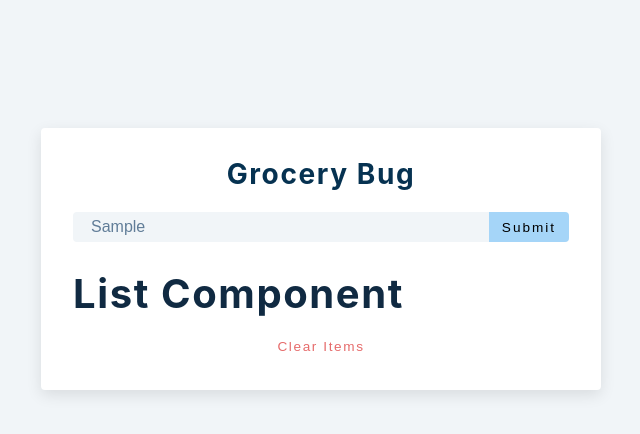
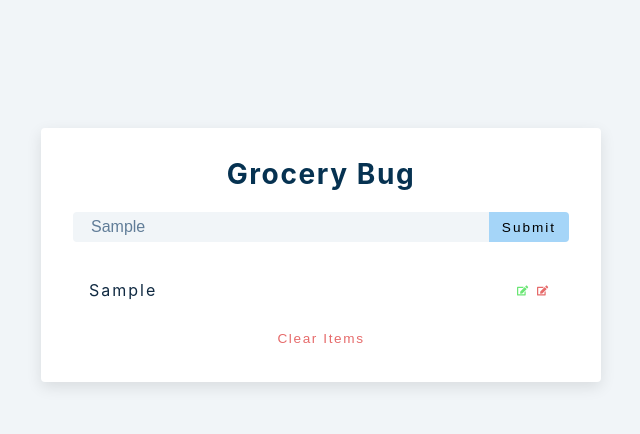
Before and after one commit to duongthuychuong/groceryBud, a React (Create React App) app: page / in a window 1280 px wide. Both pictures are taken after typing "Sample" into the empty fields and a click on the button "Submit". Shown: the top 434 px of the page, without its empty margins (319-959 px from the left). Built offline with nearby package versions, Linux system fonts and the light colour scheme.

Commit message:
add items to list

```diff
--- a/src/App.js
+++ b/src/App.js
@@ -10,7 +10,15 @@
   const [alert, setAlert] = useState({ show: false, msg: "", type: "" });
   const handleSubmit = (e) => {
     e.preventDefault();
-    console.log("Hello");
+    if (!name) {
+      // display alert
+    } else if (name && isEditing) {
+      // deal with edit
+    } else {
+      // show alert
+      const newItem = { id: new Date().getTime().toString(), title: name };
+      setList([...list, newItem]);
+    }
   };
   return (
     <section className="section-center">
@@ -32,10 +40,12 @@
           </button>
         </div>
       </form>
-      <div className="grocery-container">
-        <List />
-        <button className="clear-btn">clear items</button>
-      </div>
+      {list.length > 0 && (
+        <div className="grocery-container">
+          <List items={list} />
+          <button className="clear-btn">clear items</button>
+        </div>
+      )}
     </section>
   );
 }
--- a/src/List.js
+++ b/src/List.js
@@ -1,7 +1,32 @@
-import React from 'react'
-import { FaEdit, FaTrash } from 'react-icons/fa'
-const List = () => {
-  return <h2>list component</h2>
-}
+import React from "react";
+import { FaEdit, FaTrash } from "react-icons/fa";
+const List = ({ items }) => {
+  return (
+    <div className="grocery-list">
+      {items.map((item) => {
+        const { id, title } = item;
+        return (
+          <article key={id} className="grocery-item">
+            <p className="title">{title}</p>
+            <div className="btn-container">
+              <button
+                className="edit-btn"
+                type="button"
+                onClick={() => {
+                  console.log("Edit");
+                }}
+              >
+                <FaEdit></FaEdit>
+              </button>
+              <button className="delete-btn" type="button">
+                <FaEdit></FaEdit>
+              </button>
+            </div>
+          </article>
+        );
+      })}
+    </div>
+  );
+};
 
-export default List
+export default List;
```
